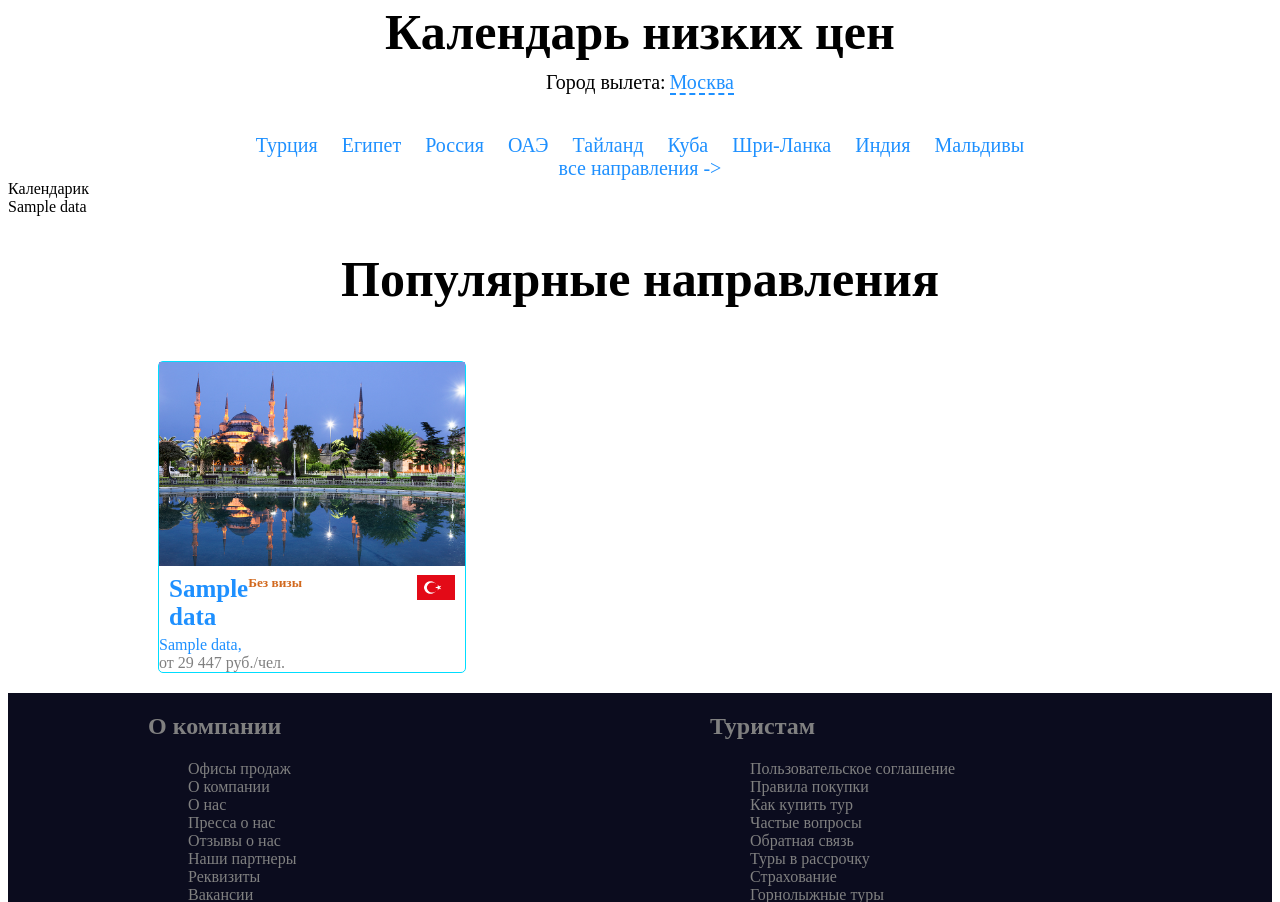
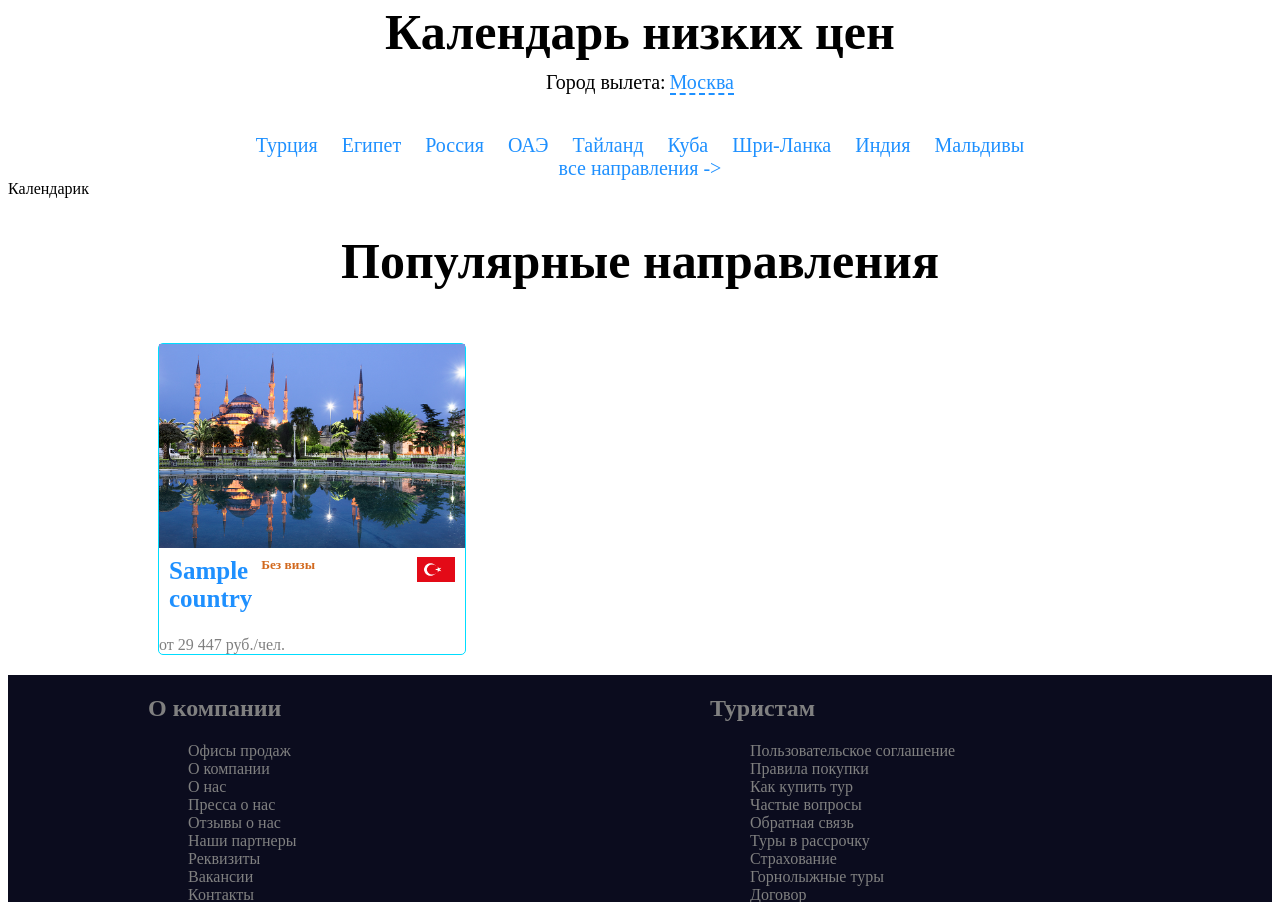
Before and after one commit to TestPythonDjango123/testDjango, a Django app: template djangoTest/main/templates/main/index.html in a window 1280 px wide. Shown: the part 775-1677 px from the top of the page. Run offline with Django 3.2, Linux system fonts and the light colour scheme; the template is opened without the code that fills it: most values are stand-ins (such as "Sample title", 1, 10 or a date in 2020).

Commit message:
Add files via upload

```diff
--- a/djangoTest/main/templates/main/index.html
+++ b/djangoTest/main/templates/main/index.html
@@ -89,14 +89,11 @@
     <div>
         Календарик
     </div>
-    {% for i in data %}
-        <a>{{i}}</a>
-    {% endfor %}
 
     <div class="popular_side">
         <h1>Популярные направления</h1>
         <div class="popular_side_cards">
-            {% for i in data %}
+            {% for i in countries %}
             <div class="popular_side_card">
                 <img src="{% static 'images/turkish.jpg' %}"/>
                 <div class="opisanie">
@@ -104,8 +101,10 @@
                     <h5>Без визы</h5>
                     <img src="{% static 'images/turkey-flag.png' %}"/>
                 </div>
-                {% for j in i %}
-                    <a href="">{{j}}, </a>
+                {% for j in dct %}
+<!--                {% if i == dct.j %}-->
+                <a href="">{{j}}</a>
+<!--                {% endif %}-->
                 {% endfor %}
                 <br/>
                 <span>от 29 447 руб./чел.</span>
```
